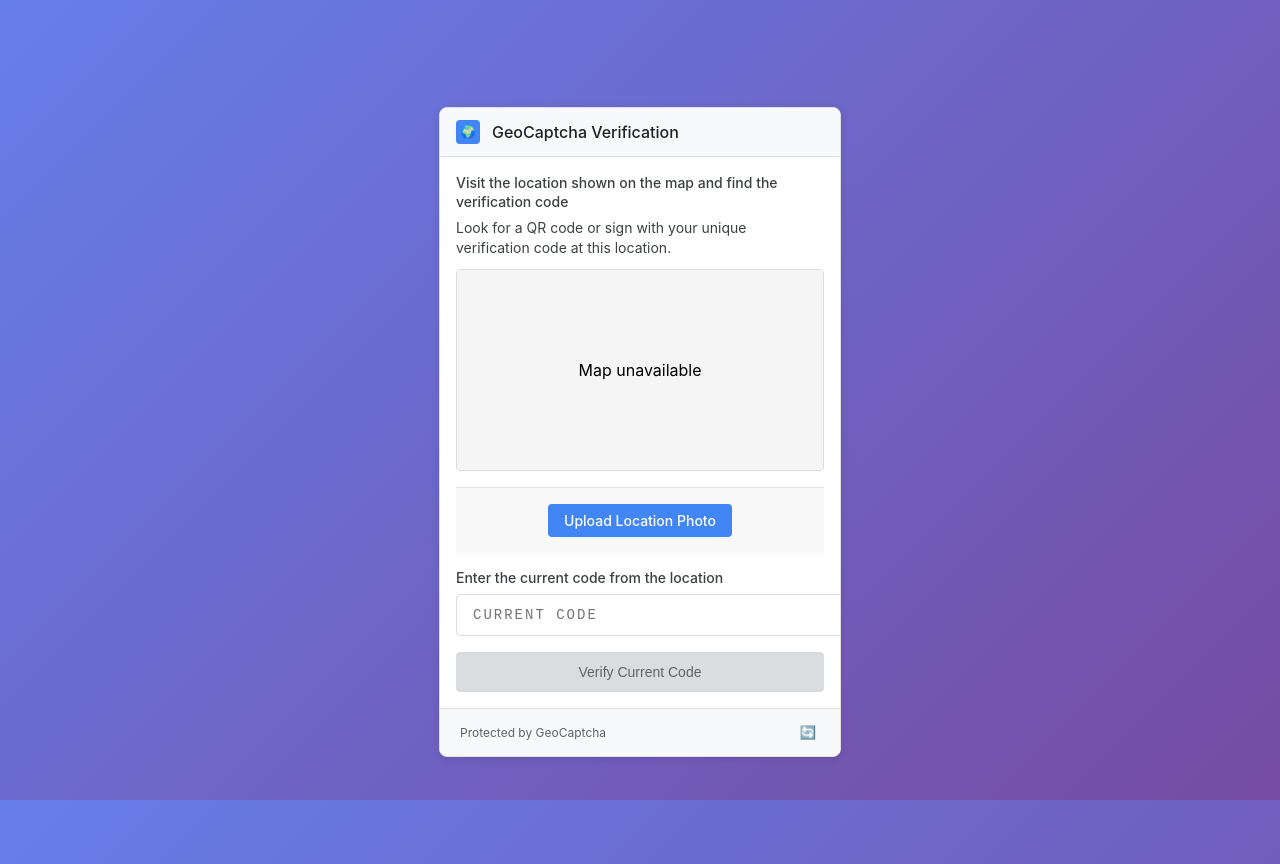
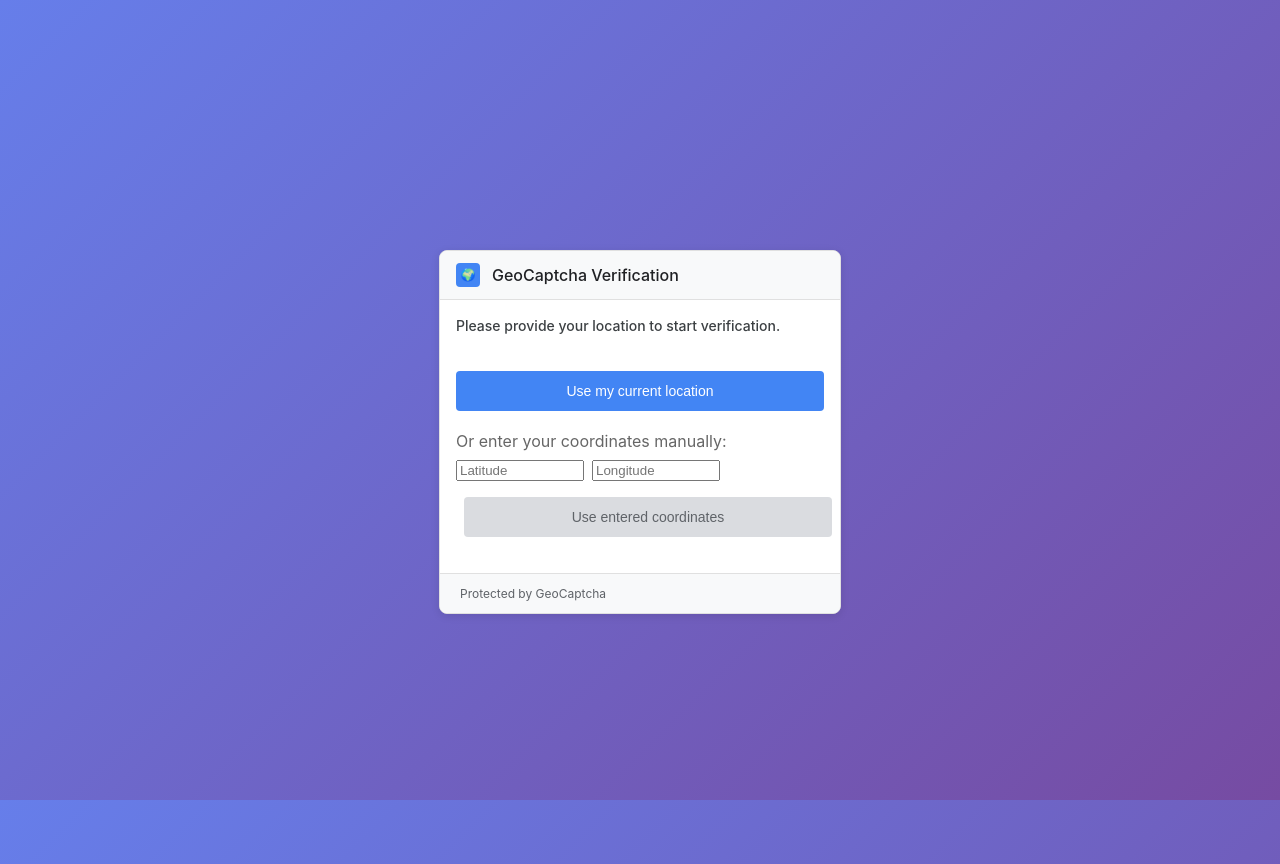
Before and after one commit to nikk-e/GeoCaptcha, a React (Vite) app in the folder geoCaptcha/: page / in a window 1280 px wide. Both pictures are taken after typing "Sample", "Sample123" into the empty fields and a click on the button "Login". Built offline with nearby package versions, Linux system fonts and the light colour scheme; no server answers; some icons are missing.

Commit message:
Added getting location

```diff
--- a/geoCaptcha/src/modules/Captcha.tsx
+++ b/geoCaptcha/src/modules/Captcha.tsx
@@ -15,7 +15,8 @@ const Captcha: React.FC<GeoCaptchaProps> = ({ onSolved }) => {
   const [submitted, setSubmitted] = useState(false);
   const [success, setSuccess] = useState<null | boolean>(null);
   const [targetLocation, setTargetLocation] = useState<any | null>(null);
-  const [loading, setLoading] = useState(true);
+  const [loading, setLoading] = useState(false);
+  const [locationError, setLocationError] = useState<string | null>(null);
   const [flashError, setFlashError] = useState(false);
   const [uploadedPhoto, setUploadedPhoto] = useState<File | null>(null);
   const [photoPreview, setPhotoPreview] = useState<string | null>(null);
@@ -32,16 +33,54 @@ const Captcha: React.FC<GeoCaptchaProps> = ({ onSolved }) => {
     }
   };
 
-  // On mount, fetch a random location
+
+  // User location step
+  const [userLocation, setUserLocation] = useState<{lat: number, lon: number} | null>(null);
+  const [locationStep, setLocationStep] = useState(true);
+  const [manualLat, setManualLat] = useState<string>("");
+  const [manualLon, setManualLon] = useState<string>("");
+
   useEffect(() => {
-    async function fetchLocation() {
+    if (userLocation) {
       setLoading(true);
-      const loc = await getLocation(60.1878705, 24.8239767);
+      getLocation(userLocation.lon, userLocation.lat).then((loc) => {
+        if (!loc || loc.error) {
+          setLocationError('There are no currently available geoCaptchas for your location. Fuck you');
+          setTargetLocation(null);
+          setLoading(false);
+          // Do NOT setLocationStep(false); keep user on location step
+          return;
+        }
         setTargetLocation(loc);
         setLoading(false);
+        setLocationStep(false);
+      });
     }
-    fetchLocation();
-  }, []);
+  }, [userLocation]);
+
+  const handleGetLocation = () => {
+    setLoading(true);
+    setLocationError(null);
+    if (navigator.geolocation) {
+      navigator.geolocation.getCurrentPosition(
+        (position) => {
+          setUserLocation({
+            lat: position.coords.latitude,
+            lon: position.coords.longitude,
+          });
+          setLoading(false);
+        },
+        (error) => {
+          setLocationError('Failed to get location. Please allow location access and try again.');
+          setLoading(false);
+        }
+      );
+    } else {
+      setLocationError('Geolocation is not supported by this browser.');
+      setLoading(false);
+    }
+  };
+
 
   const handleSubmit = async (e: React.FormEvent) => {
     e.preventDefault();
@@ -123,6 +162,58 @@ const handleRefresh = async () => {
         <h2 className="captcha-title">GeoCaptcha Verification</h2>
       </div>
 
+      {locationStep ? (
+        <div className="captcha-challenge">
+          <div className="challenge-text">
+            <div className="challenge-instruction">
+              Please provide your location to start verification.
+            </div>
+          </div>
+          <div style={{ margin: '20px 0' }}>
+            <button onClick={handleGetLocation} className="submit-button" disabled={loading}>
+              {loading ? 'Getting location...' : 'Use my current location'}
+            </button>
+            {loading && (
+              <div style={{ marginTop: 10, color: '#888' }}>Loading...</div>
+            )}
+            {locationError && (
+              <div style={{ marginTop: 10, color: 'red' }}>{locationError}</div>
+            )}
+          </div>
+          <div style={{ margin: '20px 0' }}>
+            <div style={{ marginBottom: 8, color: '#666' }}>Or enter your coordinates manually:</div>
+            <input
+              type="number"
+              step="any"
+              placeholder="Latitude"
+              value={manualLat}
+              onChange={e => setManualLat(e.target.value)}
+              style={{ marginRight: 8, width: 120 }}
+            />
+            <input
+              type="number"
+              step="any"
+              placeholder="Longitude"
+              value={manualLon}
+              onChange={e => setManualLon(e.target.value)}
+              style={{ marginRight: 8, width: 120 }}
+            />
+            <button
+              className="submit-button"
+              style={{ marginLeft: 8 }}
+              disabled={loading || !manualLat || !manualLon}
+              onClick={() => {
+                if (manualLat && manualLon) {
+                  setUserLocation({ lat: parseFloat(manualLat), lon: parseFloat(manualLon) });
+                }
+              }}
+            >
+              Use entered coordinates
+            </button>
+          </div>
+        </div>
+      ) : (
+        <>
           <div className="captcha-challenge">
             {!currentCodeVerified && (
               <>
@@ -132,7 +223,6 @@ const handleRefresh = async () => {
                   </div>
                   Look for a QR code or sign with your unique verification code at this location.
                 </div>
-
                 <div className="map-container">
                   {loading ? (
                     <div style={{
@@ -160,7 +250,6 @@ const handleRefresh = async () => {
                     </div>
                   )}
                 </div>
-
                 <div className="photo-section">
                   <div className="photo-upload-container">
                     <input
@@ -182,7 +271,6 @@ const handleRefresh = async () => {
                 </div>
               </>
             )}
-
             <div className="input-section">
               <form onSubmit={handleSubmit}>
                 <div className="code-input-group">
@@ -220,7 +308,6 @@ const handleRefresh = async () => {
                     </>
                   )}
                 </div>
-
                 <button
                   type="submit"
                   className="submit-button"
@@ -229,7 +316,6 @@ const handleRefresh = async () => {
                   {!currentCodeVerified ? "Verify Current Code" : "Submit New Code"}
                 </button>
               </form>
-
               {submitted && success === true && (
                 <div className="status-message status-success">
                   ✓ Verification successful! You may now proceed.
@@ -243,11 +329,13 @@ const handleRefresh = async () => {
               )}
             </div>
           </div>
-
+        </>
+      )}
       <div className="captcha-footer">
         <div className="recaptcha-branding">
           <span>Protected by GeoCaptcha</span>
         </div>
+        {targetLocation && (
           <button
             className="refresh-button"
             onClick={handleRefresh}
@@ -255,6 +343,7 @@ const handleRefresh = async () => {
           >
             🔄
           </button>
+        )}
       </div>
     </div>
   );
```
Also changed, not shown: 1 other file (tests, documents, lock files or other folders). Lines whose indentation alone changed are shown as unchanged.
